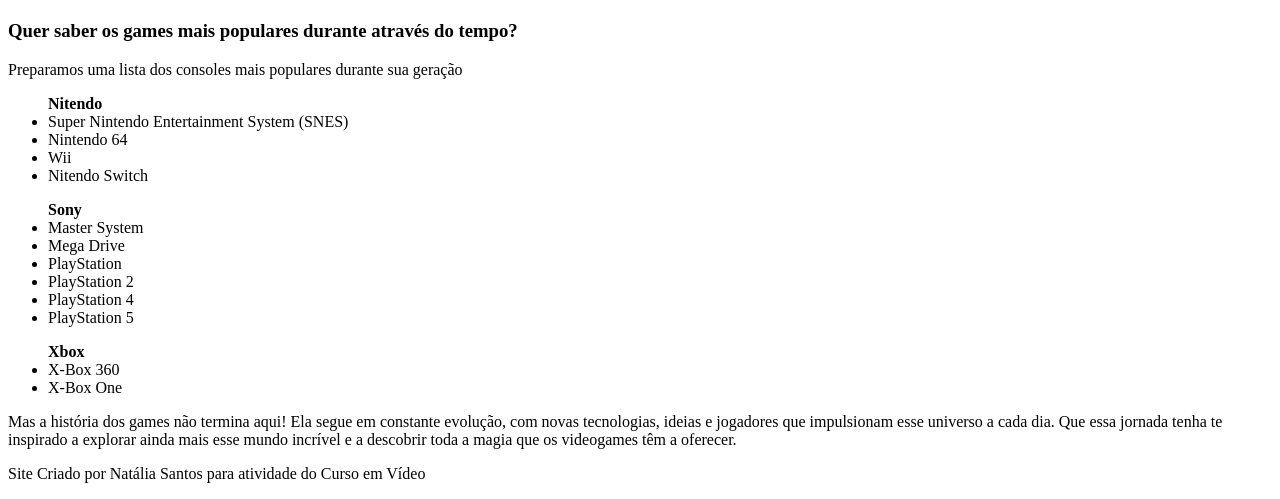
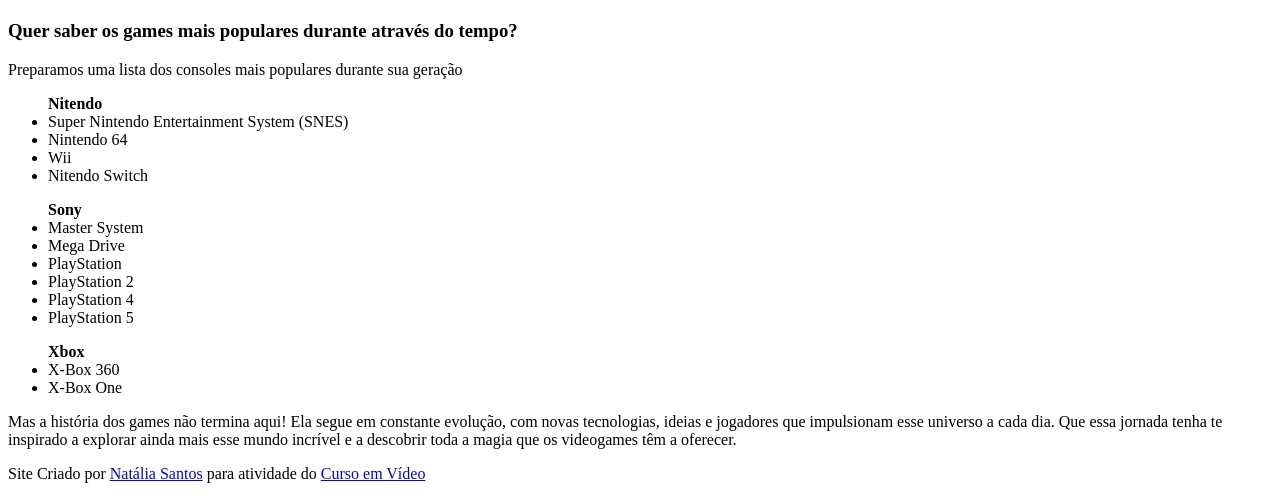
Before and after one commit to NataliaBento/Aulas-HTMLCSS, a plain HTML site: page ProjetoHTML-CSS/ProjetoHTMLCSS.html in a window 1280 px wide. Shown: the part 2236-2735 px from the top of the page. Drawn offline with Linux system fonts and the light colour scheme.

Commit message:
feat: atualização de links e

```diff
--- a/ProjetoHTML-CSS/ProjetoHTMLCSS.html
+++ b/ProjetoHTML-CSS/ProjetoHTMLCSS.html
@@ -85,7 +85,7 @@
                 <p>Mas a história dos games não termina aqui! Ela segue em constante evolução, com novas tecnologias, ideias e jogadores que impulsionam esse universo a cada dia. Que essa jornada tenha te inspirado a explorar ainda mais esse mundo incrível e a descobrir toda a magia que os videogames têm a oferecer. </p>
     </main>
     <footer>
-        <p> Site Criado por Natália Santos para atividade do Curso em Vídeo</p>
+        <p> Site Criado por <a href="https://github.com/NataliaBento/" target="_blank">Natália Santos</a> para atividade do <a href="https://www.youtube.com/c/CursoemV%C3%ADdeo" target="_blank">Curso em Vídeo</a></p>
     </footer>
 </body>
 </html>
```
